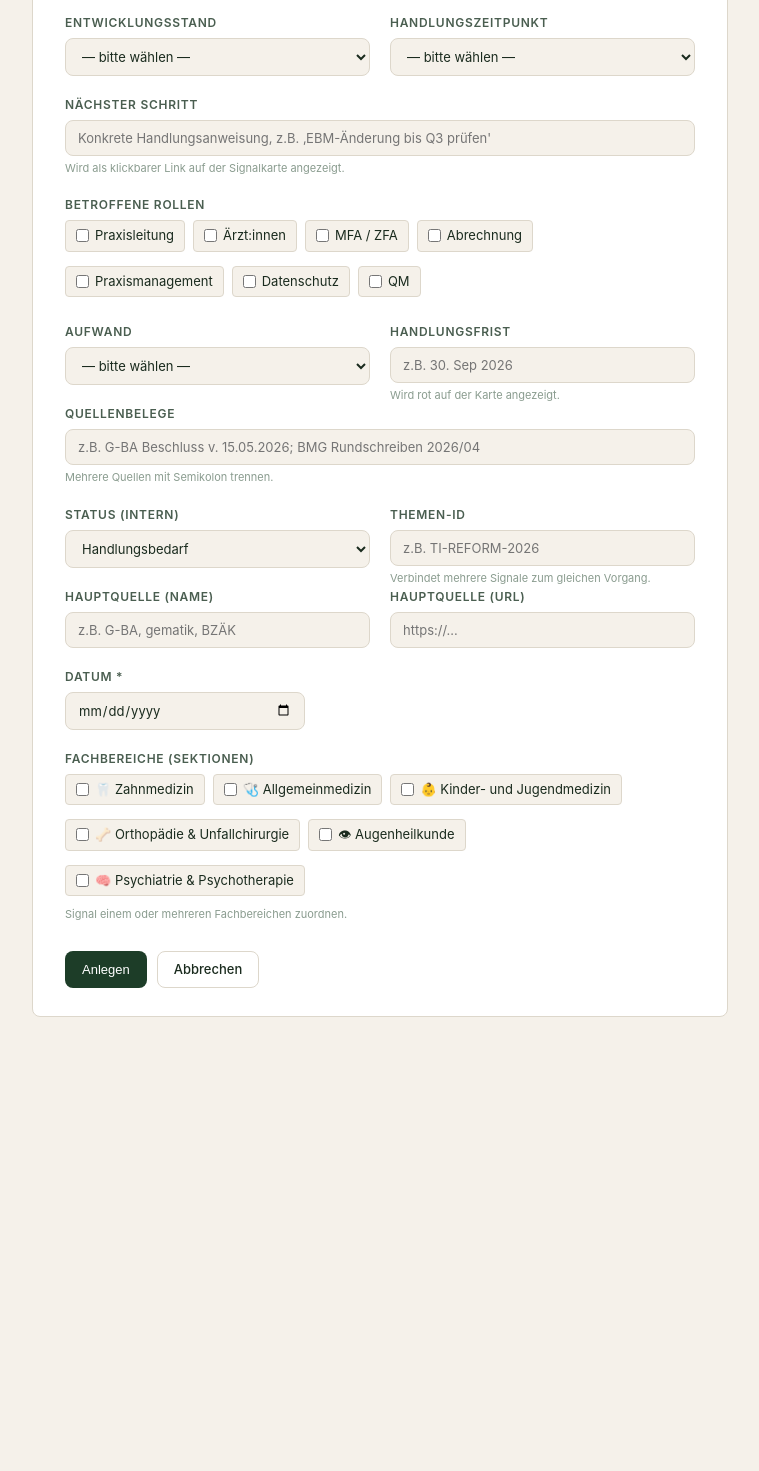
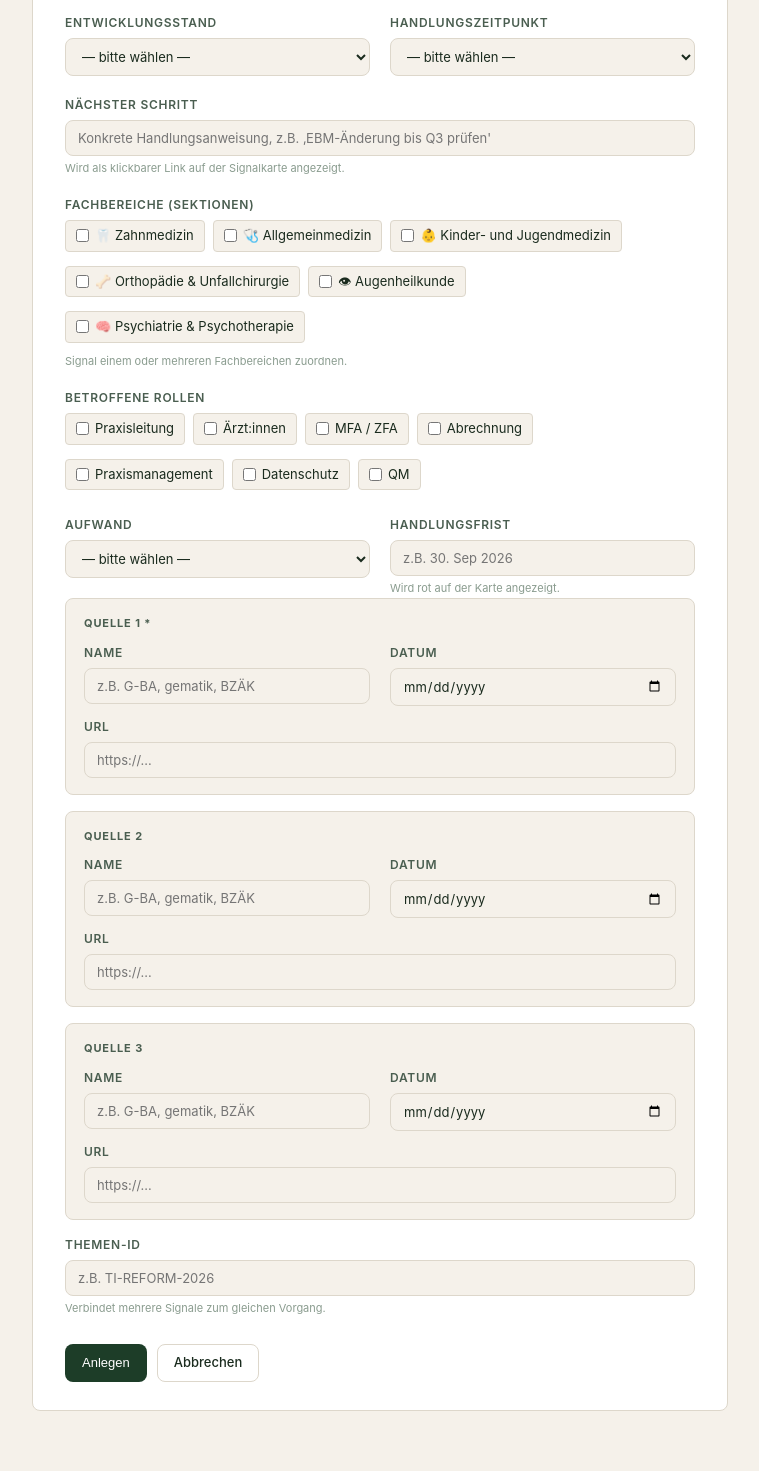
Before and after one commit to sebthamm/branchenradar, a Flask app: page /admin/signals/new in a window 1280 px wide. Shown: the part 681-2152 px from the top of the page, without its empty margins (260-1019 px from the left). Before the commit the page ends 1698 px from the top, so only its background shows below. Run offline with Flask 3, Linux system fonts and the light colour scheme; the visitor is signed in with stand-in values (Sample User, id 1).

Commit message:
Signale: Status entfernt, Quellen 1-3 statt Einzelfeld, Fachbereiche vor Rollen

```diff
--- a/app.py
+++ b/app.py
@@ -920,24 +920,29 @@ def _create_user(form, redirect_to, force_entity=None, force_role=None):
     return redirect(redirect_to)
 
 def _signal_from_form(form, existing_id=None):
+    sources = []
+    for i in range(1, 4):
+        name = form.get(f"source_{i}_name", "").strip()
+        url  = form.get(f"source_{i}_url",  "").strip()
+        date = form.get(f"source_{i}_date", "").strip()
+        if name or url:
+            sources.append({"name": name, "url": url, "date": date})
+    primary_date = sources[0]["date"] if sources and sources[0].get("date") else datetime.now().strftime("%Y-%m-%d")
     return {
         "id":                existing_id or str(uuid.uuid4()),
         "title":             form.get("title", "").strip(),
         "summary":           form.get("summary", "").strip(),
         "detail":            form.get("detail", "").strip(),
         "category":          form.get("category", "gesetze"),
-        "status":            form.get("status", "radar"),
         "priority":          form.get("priority", "sollte"),
         "entwicklungsstand": form.get("entwicklungsstand", "beobachtung"),
         "handlungszeitpunkt":form.get("handlungszeitpunkt", ""),
         "naechster_schritt": form.get("naechster_schritt", "").strip(),
         "betroffene_rollen": form.getlist("betroffene_rollen"),
         "aufwand":           form.get("aufwand", ""),
-        "quellen_belege":    form.get("quellen_belege", "").strip(),
         "themen_id":         form.get("themen_id", "").strip(),
-        "source":            form.get("source", "").strip(),
-        "source_url":        form.get("source_url", "").strip(),
-        "date":              form.get("date", datetime.now().strftime("%Y-%m-%d")),
+        "sources":           sources,
+        "date":              primary_date,
         "deadline":          form.get("deadline", "").strip() or None,
         "section_ids":       form.getlist("section_ids"),
     }
--- a/templates/signal_form.html
+++ b/templates/signal_form.html
@@ -96,6 +96,21 @@
       </div>
 
       <div class="field">
+        <label>Fachbereiche (Sektionen)</label>
+        <div style="display:flex;flex-wrap:wrap;gap:8px;margin-top:2px">
+          {% for sec in sections %}
+          <label style="display:inline-flex;align-items:center;gap:6px;font-size:13px;text-transform:none;letter-spacing:0;color:var(--text);font-weight:400;cursor:pointer;padding:5px 10px;border:1px solid var(--border);border-radius:4px;background:var(--bg)">
+            <input type="checkbox" name="section_ids" value="{{ sec.id }}"
+                   {{ 'checked' if signal and sec.id in signal.get('section_ids', []) else '' }}
+                   style="accent-color:var(--navy)">
+            {{ sec.icon }} {{ sec.name }}
+          </label>
+          {% endfor %}
+        </div>
+        <div class="hint">Signal einem oder mehreren Fachbereichen zuordnen.</div>
+      </div>
+
+      <div class="field">
         <label>Betroffene Rollen</label>
         <div style="display:flex;flex-wrap:wrap;gap:8px;margin-top:2px">
           {% for rolle in signal_rollen %}
@@ -128,66 +143,40 @@
         </div>
       </div>
 
-      <div class="field">
-        <label for="quellen_belege">Quellenbelege</label>
-        <input type="text" id="quellen_belege" name="quellen_belege"
-               value="{{ signal.get('quellen_belege','') if signal else '' }}"
-               placeholder="z.B. G-BA Beschluss v. 15.05.2026; BMG Rundschreiben 2026/04">
-        <div class="hint">Mehrere Quellen mit Semikolon trennen.</div>
-      </div>
-
-      <div class="row-2">
-        <div class="field">
-          <label for="status">Status (intern)</label>
-          <select id="status" name="status">
-            {% for key, label in status_labels.items() %}
-            <option value="{{ key }}" {{ 'selected' if signal and signal.status == key else '' }}>{{ label }}</option>
-            {% endfor %}
-          </select>
+      {% set existing_sources = signal.get('sources', []) if signal else [] %}
+      {% for i in range(1, 4) %}
+      {% set src = existing_sources[i-1] if existing_sources|length >= i else {} %}
+      <div style="border:1px solid var(--border);border-radius:var(--radius);padding:16px 18px;margin-bottom:16px;background:var(--bg)">
+        <div style="font-size:11px;font-weight:700;text-transform:uppercase;letter-spacing:.08em;color:var(--muted);margin-bottom:12px">Quelle {{ i }}{% if i == 1 %} *{% endif %}</div>
+        <div class="row-2" style="margin-bottom:12px">
+          <div class="field" style="margin-bottom:0">
+            <label for="source_{{ i }}_name">Name</label>
+            <input type="text" id="source_{{ i }}_name" name="source_{{ i }}_name"
+                   value="{{ src.get('name','') }}"
+                   placeholder="z.B. G-BA, gematik, BZÄK"
+                   {% if i == 1 %}required{% endif %}>
+          </div>
+          <div class="field" style="margin-bottom:0">
+            <label for="source_{{ i }}_date">Datum</label>
+            <input type="date" id="source_{{ i }}_date" name="source_{{ i }}_date"
+                   value="{{ src.get('date','') }}">
+          </div>
         </div>
-        <div class="field">
-          <label for="themen_id">Themen-ID</label>
-          <input type="text" id="themen_id" name="themen_id"
-                 value="{{ signal.get('themen_id','') if signal else '' }}"
-                 placeholder="z.B. TI-REFORM-2026">
-          <div class="hint">Verbindet mehrere Signale zum gleichen Vorgang.</div>
-        </div>
-      </div>
-
-      <div class="row-2">
-        <div class="field">
-          <label for="source">Hauptquelle (Name)</label>
-          <input type="text" id="source" name="source"
-                 value="{{ signal.source if signal else '' }}"
-                 placeholder="z.B. G-BA, gematik, BZÄK">
-        </div>
-        <div class="field">
-          <label for="source_url">Hauptquelle (URL)</label>
-          <input type="url" id="source_url" name="source_url"
-                 value="{{ signal.source_url if signal else '' }}"
+        <div class="field" style="margin-bottom:0">
+          <label for="source_{{ i }}_url">URL</label>
+          <input type="url" id="source_{{ i }}_url" name="source_{{ i }}_url"
+                 value="{{ src.get('url','') }}"
                  placeholder="https://…">
         </div>
       </div>
+      {% endfor %}
 
       <div class="field">
-        <label for="date">Datum *</label>
-        <input type="date" id="date" name="date" required
-               value="{{ signal.date if signal else '' }}" style="max-width:240px">
-      </div>
-
-      <div class="field">
-        <label>Fachbereiche (Sektionen)</label>
-        <div style="display:flex;flex-wrap:wrap;gap:8px;margin-top:2px">
-          {% for sec in sections %}
-          <label style="display:inline-flex;align-items:center;gap:6px;font-size:13px;text-transform:none;letter-spacing:0;color:var(--text);font-weight:400;cursor:pointer;padding:5px 10px;border:1px solid var(--border);border-radius:4px;background:var(--bg)">
-            <input type="checkbox" name="section_ids" value="{{ sec.id }}"
-                   {{ 'checked' if signal and sec.id in signal.get('section_ids', []) else '' }}
-                   style="accent-color:var(--navy)">
-            {{ sec.icon }} {{ sec.name }}
-          </label>
-          {% endfor %}
-        </div>
-        <div class="hint">Signal einem oder mehreren Fachbereichen zuordnen.</div>
+        <label for="themen_id">Themen-ID</label>
+        <input type="text" id="themen_id" name="themen_id"
+               value="{{ signal.get('themen_id','') if signal else '' }}"
+               placeholder="z.B. TI-REFORM-2026">
+        <div class="hint">Verbindet mehrere Signale zum gleichen Vorgang.</div>
       </div>
 
       <div class="form-actions">
```
Also changed, not shown: templates/admin_signals.html (+7 -9 lines), templates/dashboard.html (+6 -7 lines).
